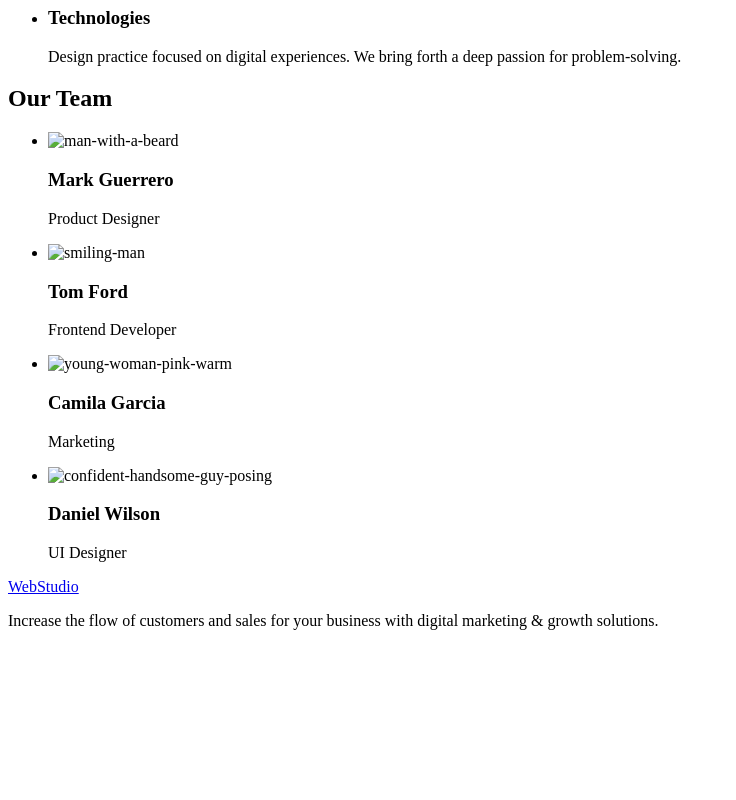
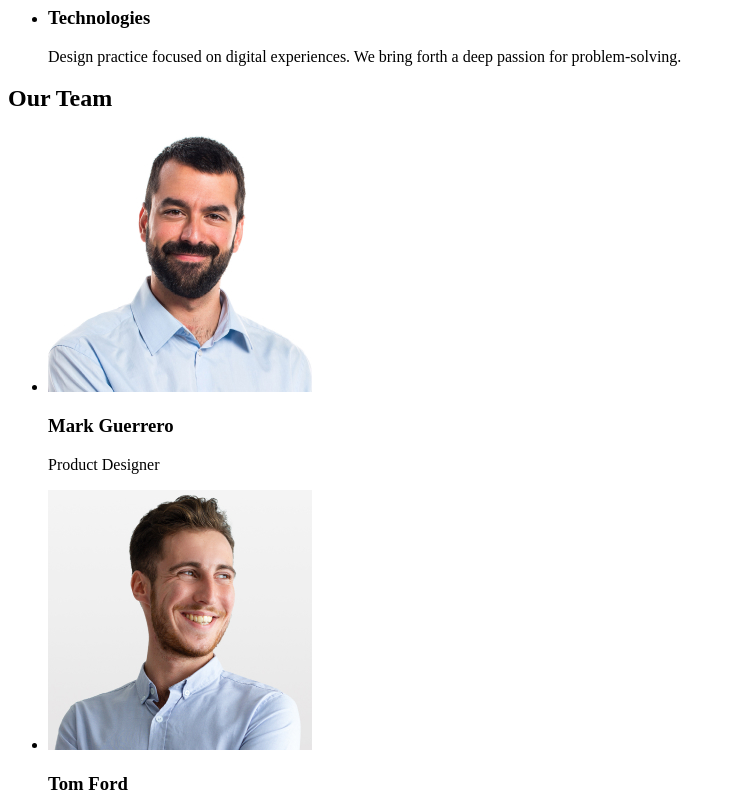
Before and after one commit to ZhekaProkopiv/goit-markup-hw-01, a plain HTML site: page index.html in a window 1280 px wide. Shown: the part 480-1280 px from the top of the page, without its empty margins (0-736 px from the left). Before the commit the page ends 1126 px from the top, so only its background shows below. Drawn offline with Linux system fonts and the light colour scheme.

Commit message:
Update index.html

```diff
--- a/index.html
+++ b/index.html
@@ -74,22 +74,22 @@
             <ul>
                 <li>
 
-                    <img src="./images/team-card-01.jpg" width="264" alt="man-with-a-beard">
+                    <img src="./images/img1.jpg" width="264" alt="photo of him">
                     <h3>Mark Guerrero</h3>
                     <p>Product Designer</p>
                 </li>
                 <li>
-                    <img src="./images/team-card-02.jpg" width="264" alt="smiling-man">
+                    <img src="./images/img2.jpg" width="264" alt="photo of him">
                     <h3>Tom Ford</h3>
                     <p>Frontend Developer</p>
                 </li>
                 <li>
-                    <img src="./images/team-card-03.jpg" width="264" alt="young-woman-pink-warm">
+                    <img src="./images/img3.jpg" width="264" alt="photo of her">
                     <h3>Camila Garcia</h3>
                     <p>Marketing</p>
                 </li>
                 <li>
-                    <img src="./images/team-card-04.jpg" width="264" alt="confident-handsome-guy-posing">
+                    <img src="./images/img4.jpg" width="264" alt="photo of her">
                     <h3>Daniel Wilson</h3>
                     <p>UI Designer</p>
                 </li>
```
